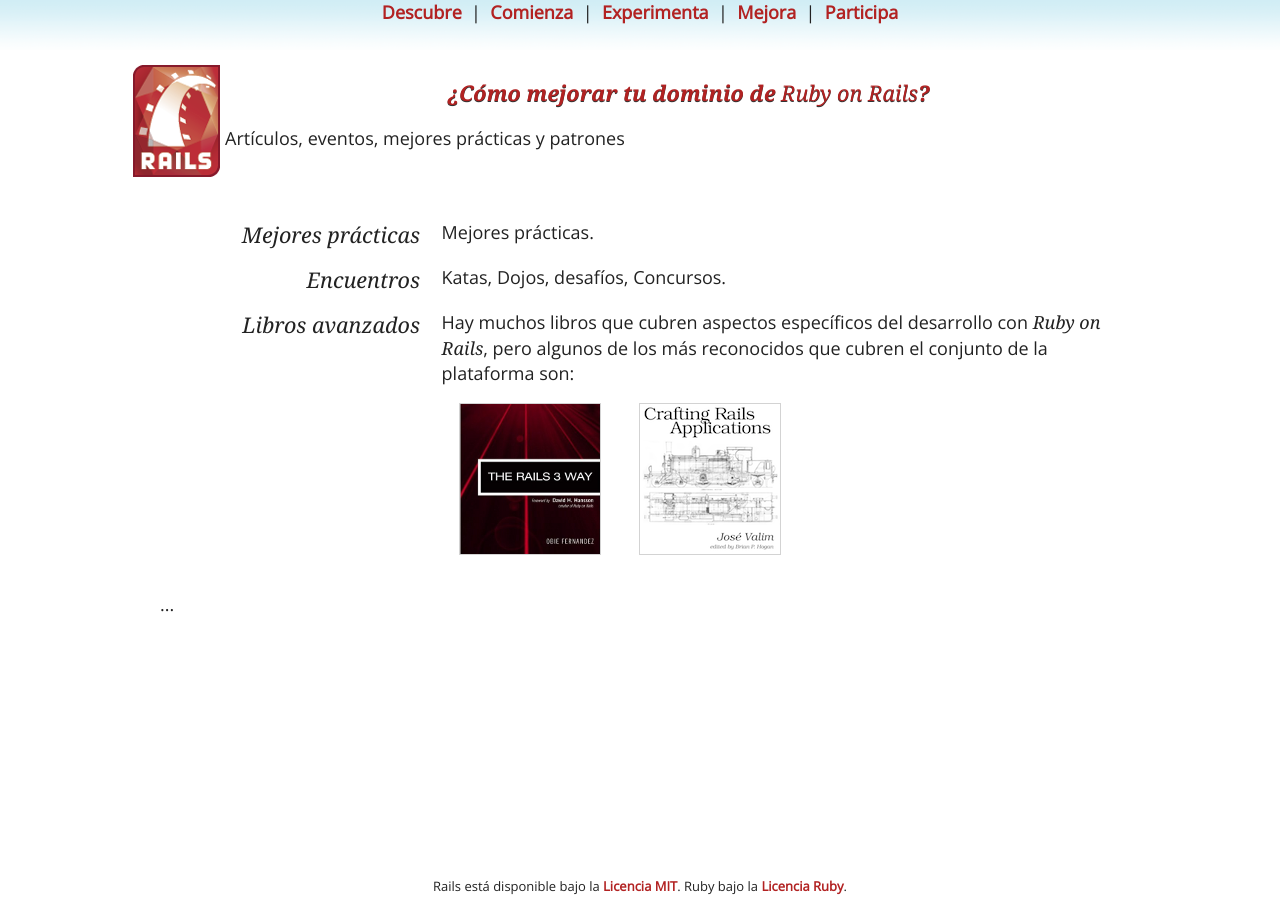
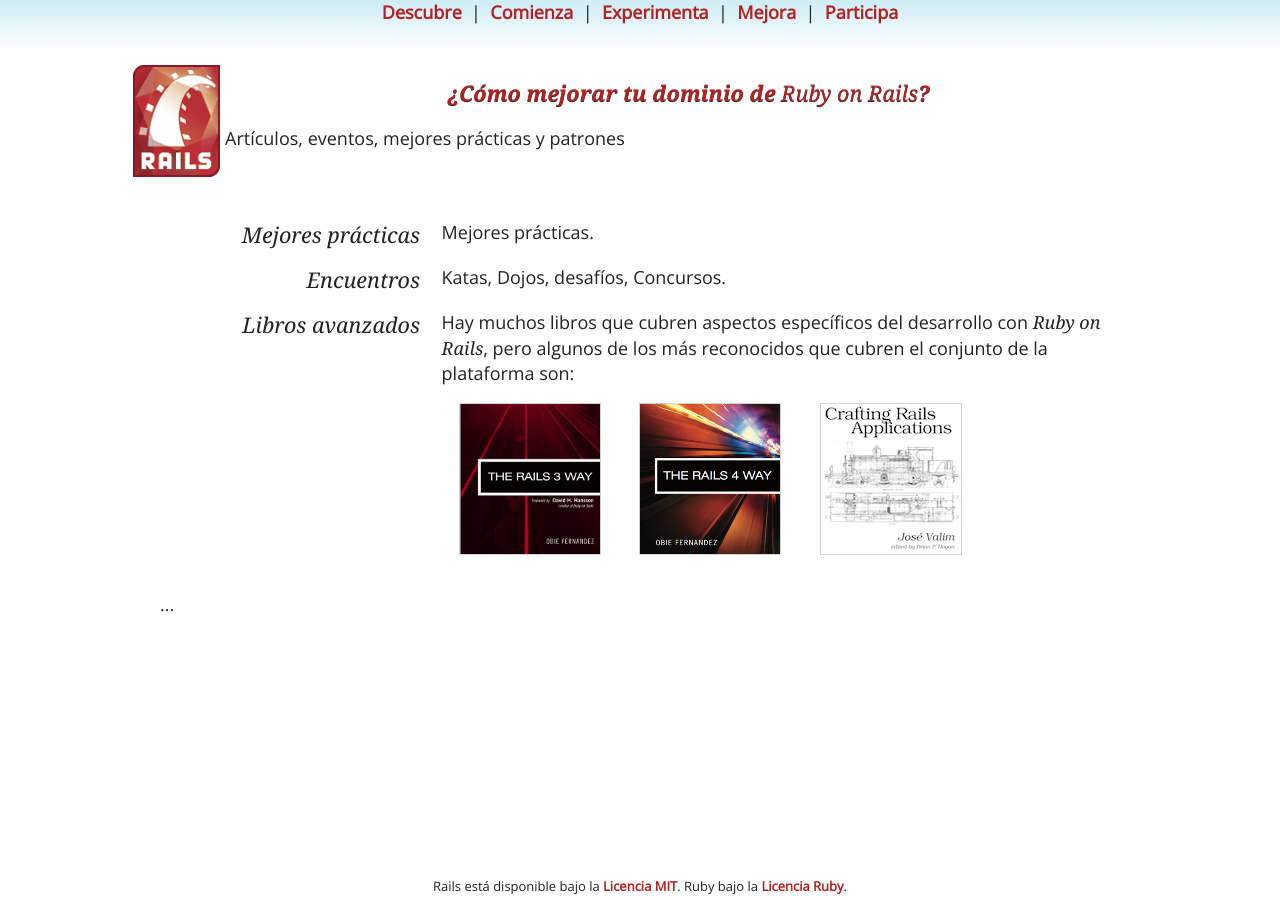
Before and after one commit to rails-es/rails-es.github.io, a Jekyll site: the page built from mejora.html, in a window 1280 px wide. Built offline with Jekyll 4.4.1, drawn with Linux system fonts in a browser that asks for light colours; nearby versions of some CDN libraries; some web fonts are replaced; Markdown is read by kramdown in place of the engine named in the settings.

Commit message:
Nuevo libro de Rails de Obie

```diff
--- a/mejora.html
+++ b/mejora.html
@@ -19,6 +19,8 @@
       <p>
       <a class="libro" href="http://tr3w.com">
         <img src="img/books_rails3way.png" title="The Rails 3 Way" /></a>
+      <a class="libro" href="https://leanpub.com/tr4w">
+        <img src="img/books_rails4way.png" title="The Rails 4 Way" /></a>
       <a class="libro" href="http://pragprog.com/book/jvrails/crafting-rails-applications">
         <img src="img/books_crafting.png" title="Crafting Rails Applications" /></a>
     </dd>
```
Also changed, not shown: img/books_rails4way.png (added).
